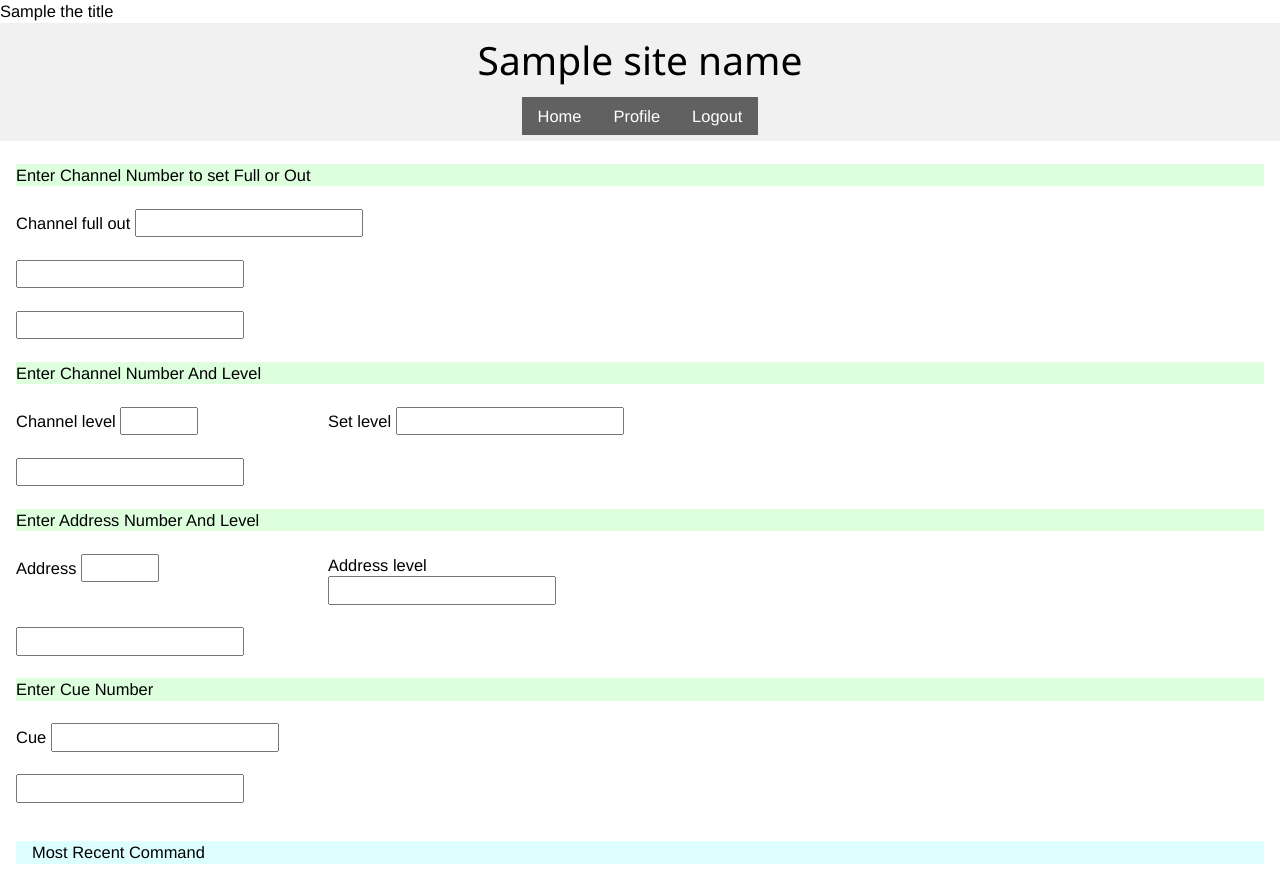
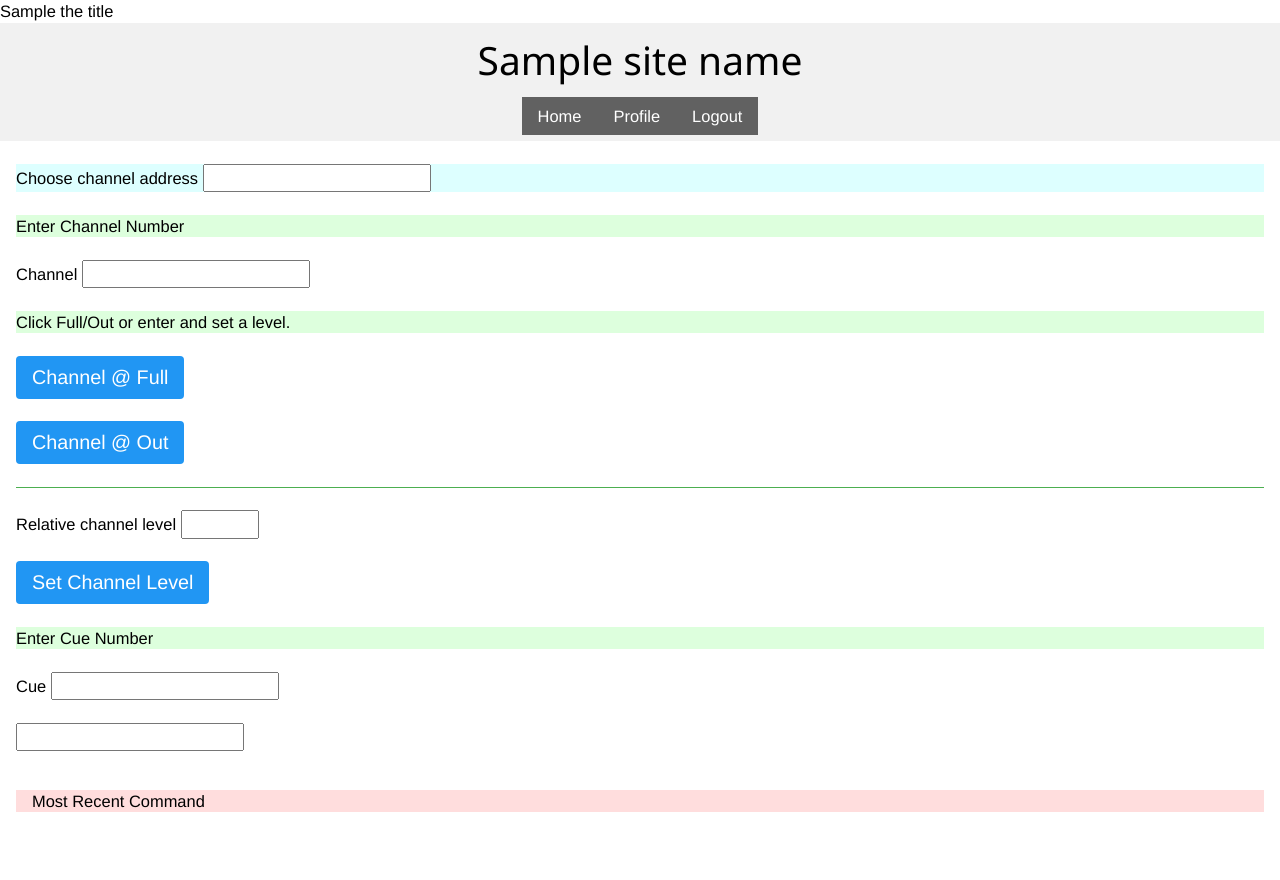
Before and after one commit to knkelly17/theater_control, a Python web app: template app/etcconnect/templates/etcconnect/etcconnect.html in a window 1280 px wide. After the commit the page ends 812 px from the top, so only its background shows below. Run offline with Jinja, Linux system fonts and the light colour scheme; the template is opened without the code that fills it: most values are stand-ins (such as "Sample title", 1, 10 or a date in 2020); form fields are guessed from the names that the template uses; some libraries are stand-ins or nearby versions.

Commit message:
moving etcconnect pages away from jquery and simplifying the page

```diff
--- a/app/etcconnect/static/js/etcconnect.js
+++ b/app/etcconnect/static/js/etcconnect.js
@@ -1,3 +1,181 @@
+document.addEventListener('DOMContentLoaded', () => {
+	const container = document.querySelector('[data-etcconnect-container]');
+    if (!container) return;
+
+	const modeEl = container.querySelector('[data-role="mode"]');
+	console.log("Mode is: " + modeEl)
+
+    function updateLabels() {
+    	const mode = modeEl.value; // "channel" or "address"
+
+    	container.querySelectorAll('[data-channel]').forEach(el => {
+        	el.textContent = el.dataset[mode];
+    	});
+	}
+
+    // Initial state on page load
+    updateLabels();
+
+    // Update when user changes dropdown
+    container.addEventListener('change', (event) => {
+        if (event.target.matches('[data-role="mode"]')) {
+            updateLabels();
+        }
+    });
+
+	container.addEventListener('click', async (event) => {
+        const targetBtn = event.target.closest('.etc_action');
+        if (!targetBtn) return;
+
+        event.preventDefault();
+
+        const action = targetBtn.dataset.action;
+
+        // Pull current UI state
+        const targetEl = container.querySelector('[data-role="target"]');
+        const levelEl = container.querySelector('[data-role="level"]');
+        const statusEl = container.querySelector('[data-role="status"]');
+
+
+        const mode = modeEl.value; // "channel" or "address"
+        const target = parseInt(targetEl.value, 10);
+		let level;
+		 if (action === 'set_level_full') {
+			level = 'full';
+		} else if (action === 'set_level_out') {
+			level = 'out';
+		} else {
+			level = parseInt(levelEl.value, 10);
+		}
+
+        // Basic validation
+        if (!target || target < 1) {
+            statusEl.textContent = 'Enter a valid channel/address';
+            return;
+        }
+
+        if (!level || level < 0 || level > 100) {
+            statusEl.textContent = 'Enter a valid level (0–100)';
+            return;
+        }
+
+        // Build request based on mode
+        const req_data = {
+            action,
+            mode,     // "channel" or "address"
+            target,   // number
+            level     // number
+        };
+
+        try {
+            const response = await fetch('/etcconnect/level_set', {
+                method: 'POST',
+                headers: { 'Content-Type': 'application/json' },
+                body: JSON.stringify(req_data)
+            });
+
+            const data = await response.json();
+
+            if (data.result === 1) {
+                statusEl.textContent = data.text;
+            } else {
+                statusEl.textContent = data.text;
+            }
+        } catch (err) {
+            statusEl.textContent = 'ETC action failed';
+        }
+    });
+});
+
+/* const selectElement = document.getElementById('fruitSelect');
+const textElement = document.getElementById('displayText');
+
+// Listen for the "change" event
+selectElement.addEventListener('change', (event) => {
+  const selectedValue = event.target.value;
+
+  if (selectedValue) {
+    textElement.textContent = `You selected: ${selectedValue}`;
+  } else {
+    textElement.textContent = "Choose a fruit to see it here!";
+  }
+});
+/*
+document.addEventListener('DOMContentLoaded', () => {
+	// Pick a stable parent that contains all your buttons
+	const container = document.querySelector('[data-etcconnect-container]');
+	if (!container) return; // fail gracefully if not present
+
+	container.addEventListener('click', async (event) => {
+		// Find the closest element with .channel_set_button (handles nested elements)
+		const target = event.target.closest('.etcconnect_action');
+		if (!target) return; // click wasn't on a relevant element
+
+		event.preventDefault();
+
+		const action = target.dataset.action;
+		let req_data = {};
+		if (action === 'channel_set') {
+			const chanID = parseInt(document.getElementById('channel_full_out').value, 10);
+			const level = action === 'channel_set' ? 'full' : document.getElementById('set_level').value;
+
+			if (isNaN(chanID) || chanID < 1 || chanID > 500) {
+				alert('Please enter Channel Number between 1 - 500');
+				return;
+			}
+			if (level !== 'full' && (isNaN(level) || level < 0 || level > 100)) {
+				alert('Please set level between 0 - 100');
+				return;
+			}
+
+			req_data = { action, chan_id: chanID, level };
+		} else if (action === 'address_set') {
+			const addrID = parseInt(document.getElementById('address').value, 10);
+			const level = document.getElementById('addressLevel').value;
+
+			if (isNaN(addrID) || addrID < 1 || addrID > 500) {
+				alert('Please enter an Address Number between 1 - 500');
+				return;
+			}
+			if (isNaN(level) || level < 0 || level > 100) {
+				alert('Please set level between 0 - 100');
+				return;
+			}
+
+			req_data = { action, addr_id: addrID, level };
+		} else if (action === 'cue_fire') {
+			const cue_number = parseInt(document.getElementById('cue').value, 10);
+			if (isNaN(cue_number) || cue_number < 1 || cue_number > 500) {
+				alert('Please enter a cue number between 1 - 500');
+				return;
+			}
+			req_data = { action, cue_number };
+		} else {
+			return; // unrecognized action
+		}
+
+		try {
+			const response = await fetch(`/etcconnect/${action}AJAX`, {
+				method: 'POST',
+				headers: {
+					'Content-Type': 'application/json'
+				},
+				body: JSON.stringify(req_data)
+			});
+
+			const data = await response.json();
+
+			if (data.result === 1) {
+				document.getElementById('etc_status').textContent = data.text;
+			} else {
+				window.location.href = data.text;
+			}
+		} catch (err) {
+			document.getElementById('etc_status').textContent = 'Action Failed. Contact Support';
+		}
+	});
+}
+
 $(function(){
 
 	$('.channel_set_button').on("click", function(){
@@ -82,3 +260,4 @@ $(function(){
 	});
 
 });
+*/
--- a/app/etcconnect/templates/etcconnect/etcconnect.html
+++ b/app/etcconnect/templates/etcconnect/etcconnect.html
@@ -4,53 +4,85 @@
     <!-- h1>Enter Channel Number to set Full or Out</h1 -->
 
 {% include 'user_menu.html' %}
- <div class="w3-container">
+ <div data-etcconnect-container class="w3-container">
     <form>
 
         <div class="w3-row"><div class="w3-col m6 l4">&nbsp;</div></div>
         <div class="w3-row">
-        {{ form.hidden_tag() }}
-            <div class="w3-col w3-pale-green">Enter Channel Number to set Full or Out</div>
+            <div class="w3-col w3-pale-blue">
+                {{ form.choose_channel_address.label }} {{ form.choose_channel_address() }}
+            </div>
         </div>
         <div class="w3-row"><div class="w3-col m6 l4">&nbsp;</div></div>
         <div class="w3-row">
-            <div class="w3-col m12 l6">{{ form.channel_full_out.label }} {{ form.channel_full_out() }}</div>
+        {{ form.hidden_tag() }}
+            <div class="w3-col w3-pale-green">Enter
+                <label data-role="target-label"
+                    data-channel="Channel"
+                    data-address="Address">Channel
+                </label>
+                Number
+            </div>
         </div>
         <div class="w3-row"><div class="w3-col m6 l4">&nbsp;</div></div>
         <div class="w3-row">
-            <div class="w3-col m6 l4">{{ form.channelFull() }}</div>
-        </div>
-        <div class="w3-row"><div class="w3-col m6 l4">&nbsp;</div></div>
-        <div class="w3-row">
-            <div class="w3-col m6 l4">{{ form.channelOut() }}</div>
+            <div class="w3-col m12 l6">
+                <label data-role="target-label"
+                    data-channel="Channel"
+                    data-address="Address">Channel
+                </label>  {{ form.channel_number() }}
+            </div>
         </div>
         <div class="w3-row"><div class="w3-col m6 l4">&nbsp;</div></div>
 
         <div class="w3-row">
-            <div class="w3-col w3-pale-green">Enter Channel Number And Level</div>
+            <div class="w3-col w3-pale-green">
+                Click Full/Out or enter and set a level.
+            </div>
         </div>
         <div class="w3-row"><div class="w3-col m6 l4">&nbsp;</div></div>
         <div class="w3-row">
-            <div class="w3-col s6 m6 l3">{{ form.channelLevel.label }} {{ form.channelLevel(size=5) }}</div>
-            <div class="w3-col s6 m6 l3">{{ form.setLevel.label }} {{ form.setLevel() }}</div>
+            <div class="w3-col m6 l4">
+                <button
+                    class="etc_action w3-button w3-blue w3-round w3-hover-aqua w3-large "
+                    data-action="set_level_full"
+                    data-channel="Channel @ Full"
+                    data-address="Address @ Full">
+                    Channel @ Full
+                </button>
+            </div>
         </div>
         <div class="w3-row"><div class="w3-col m6 l4">&nbsp;</div></div>
         <div class="w3-row">
-            <div class="w3-col m6 l4">{{ form.channelLevelButton() }}</div>
+            <div class="w3-col m6 l4">
+                <button
+                    class="etc_action w3-button w3-blue w3-round w3-hover-aqua w3-large "
+                    data-action="set_level_out"
+                    data-channel="Channel @ Out"
+                    data-address="Address @ Out">
+                    Channel @ Out
+                </button>
+            </div>
         </div>
+        <div class="w3-row w3-border-bottom w3-border-green"><div class="w3-col m6 l4">&nbsp;</div></div>
         <div class="w3-row"><div class="w3-col m6 l4">&nbsp;</div></div>
-
         <div class="w3-row">
-            <div class="w3-col w3-pale-green">Enter Address Number And Level</div>
+            <div class="w3-col s6 m6 l3">
+                {{ form.relative_channel_level.label }}
+                {{ form.relative_channel_level(size=5) }}
+            </div>
         </div>
         <div class="w3-row"><div class="w3-col m6 l4">&nbsp;</div></div>
         <div class="w3-row">
-            <div class="w3-col s6 m6 l3">{{ form.address.label }} {{ form.address(size=5) }}</div>
-            <div class="w3-col s6 m6 l3">{{ form.addressLevel.label }} {{ form.addressLevel() }}</div>
-        </div>
-        <div class="w3-row"><div class="w3-col m6 l4">&nbsp;</div></div>
-        <div class="w3-row">
-            <div class="w3-col m6 l4">{{ form.addressLevelButton() }}</div>
+            <div class="w3-col m6 l4">
+                <button
+                    class="etc_action w3-button w3-blue w3-round w3-hover-aqua w3-large "
+                    data-action="set_level"
+                    data-channel="Set Channel Level"
+                    data-address="Set Address Level">
+                    Set Channel Level
+                </button>
+            </div>
         </div>
         <div class="w3-row"><div class="w3-col m6 l4">&nbsp;</div></div>
 
@@ -69,7 +101,7 @@
 
     </form>
 <div class="w3-row">
-    <div class="w3-col w3-panel w3-pale-blue alert-info" id="etc_status">Most Recent Command</div>
+    <div class="w3-col w3-panel w3-pale-red alert-info" data-role="status">Most Recent Command</div>
 </div>
 </div>
 
```
Also changed, not shown: app/etcconnect/etcconnect_forms.py (+38 -15 lines), app/etcconnect/etcconnect_routes.py (+21 -6 lines).
